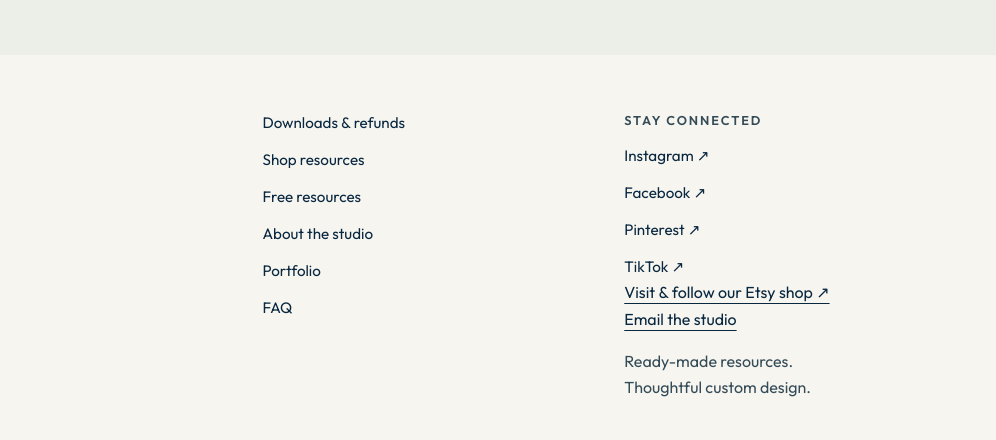
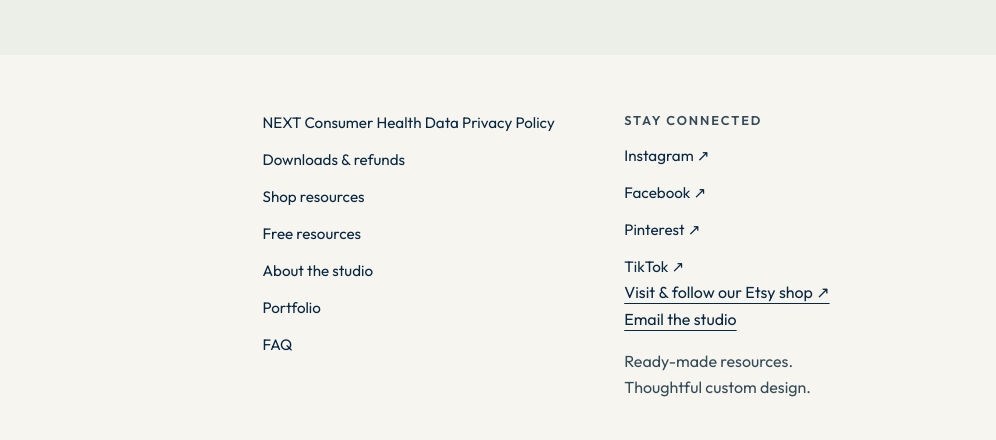
Before and after one commit to I-Kozakiewicz/sen-toolkit, a plain HTML site: page index.html in a window 1280 px wide. Shown: the part 10446-10886 px from the top of the page, 284-1280 px from the left. Drawn offline with Linux system fonts and the light colour scheme.

Commit message:
Publish NEXT consumer health privacy notice in English and Polish

```diff
--- a/index.html
+++ b/index.html
@@ -56,5 +56,5 @@
 </div></div></section>
 <section id="contact" class="contact-section section-padding"><div class="container contact-container"><div><p class="eyebrow">CUSTOM REQUESTS & CONTACT</p><h2>What would make<br>your day easier?</h2><p>Tell us about the resource you have in mind. Use the form to prepare an email, or email the studio directly.</p><p>The form opens your email app. Review your message and send it there. Your details are not stored on this website.</p><a class="text-link email-link" href="mailto:thesenandcotoolkitstudio@hotmail.com">thesenandcotoolkitstudio@hotmail.com</a></div>
 <form id="contact-form" class="contact-form"><label for="name">Your name <span>(optional)</span></label><input id="name" name="name" autocomplete="given-name"><label for="resource">What would you like help with?</label><select id="resource" name="resource"><option>Custom visual communication</option><option>Self-care or daily living support</option><option>Routine or visual schedule</option><option>Something else</option></select><label for="message">Your idea</label><textarea id="message" name="message" rows="5" required placeholder="For example: a visual morning routine with my own wording and photographs."></textarea><button class="btn btn-primary" type="submit">Prepare my email</button><div id="request-result" hidden><label for="request-copy">Your message, ready to copy</label><textarea id="request-copy" rows="6" readonly></textarea><button class="btn btn-secondary" id="copy-request" type="button">Copy request</button><a class="text-link" id="open-email" href="mailto:thesenandcotoolkitstudio@hotmail.com">Open email app ↗</a></div><p id="form-status" role="status" aria-live="polite"></p><noscript><p>To request a custom design, email thesenandcotoolkitstudio@hotmail.com.</p></noscript></form></div></section>
-</main><footer><div class="container footer-container"><div><img class="footer-logo" src="brand/logo-header.svg" width="220" height="61" alt="The SEN & Co Toolkit Studio"><p>Visual support for real life.</p></div><nav aria-label="Footer navigation"><a href="digital-downloads.html">Downloads &amp; refunds</a><a href="#shop">Shop resources</a><a href="#free-resources">Free resources</a><a href="#about">About the studio</a><a href="#portfolio">Portfolio</a><a href="#faq">FAQ</a></nav><div><p class="eyebrow">STAY CONNECTED</p><nav aria-label="Social media"><a href="https://www.instagram.com/thesenandcotoolkitstudio/">Instagram ↗</a><a href="https://www.facebook.com/share/19txsujvCU/">Facebook ↗</a><a href="https://pin.it/670XPvEQi">Pinterest ↗</a><a href="https://www.tiktok.com/@thesenandcotoolkit">TikTok ↗</a></nav><a href="https://www.etsy.com/shop/TheSENandCoToolkit">Visit & follow our Etsy shop ↗</a><br><a href="mailto:thesenandcotoolkitstudio@hotmail.com">Email the studio</a><p>Ready-made resources.<br>Thoughtful custom design.</p></div></div><div class="container footer-bottom">© <span id="year">2026</span> The SEN & Co Toolkit Studio</div></footer>
+</main><footer><div class="container footer-container"><div><img class="footer-logo" src="brand/logo-header.svg" width="220" height="61" alt="The SEN & Co Toolkit Studio"><p>Visual support for real life.</p></div><nav aria-label="Footer navigation"><a href="next/health-privacy.html">NEXT Consumer Health Data Privacy Policy</a><a href="digital-downloads.html">Downloads &amp; refunds</a><a href="#shop">Shop resources</a><a href="#free-resources">Free resources</a><a href="#about">About the studio</a><a href="#portfolio">Portfolio</a><a href="#faq">FAQ</a></nav><div><p class="eyebrow">STAY CONNECTED</p><nav aria-label="Social media"><a href="https://www.instagram.com/thesenandcotoolkitstudio/">Instagram ↗</a><a href="https://www.facebook.com/share/19txsujvCU/">Facebook ↗</a><a href="https://pin.it/670XPvEQi">Pinterest ↗</a><a href="https://www.tiktok.com/@thesenandcotoolkit">TikTok ↗</a></nav><a href="https://www.etsy.com/shop/TheSENandCoToolkit">Visit & follow our Etsy shop ↗</a><br><a href="mailto:thesenandcotoolkitstudio@hotmail.com">Email the studio</a><p>Ready-made resources.<br>Thoughtful custom design.</p></div></div><div class="container footer-bottom">© <span id="year">2026</span> The SEN & Co Toolkit Studio</div></footer>
 </body></html>
```
Also changed, not shown: next/health-privacy-pl.html (added, +1 -0 lines), next/health-privacy.html (added, +1 -0 lines).
